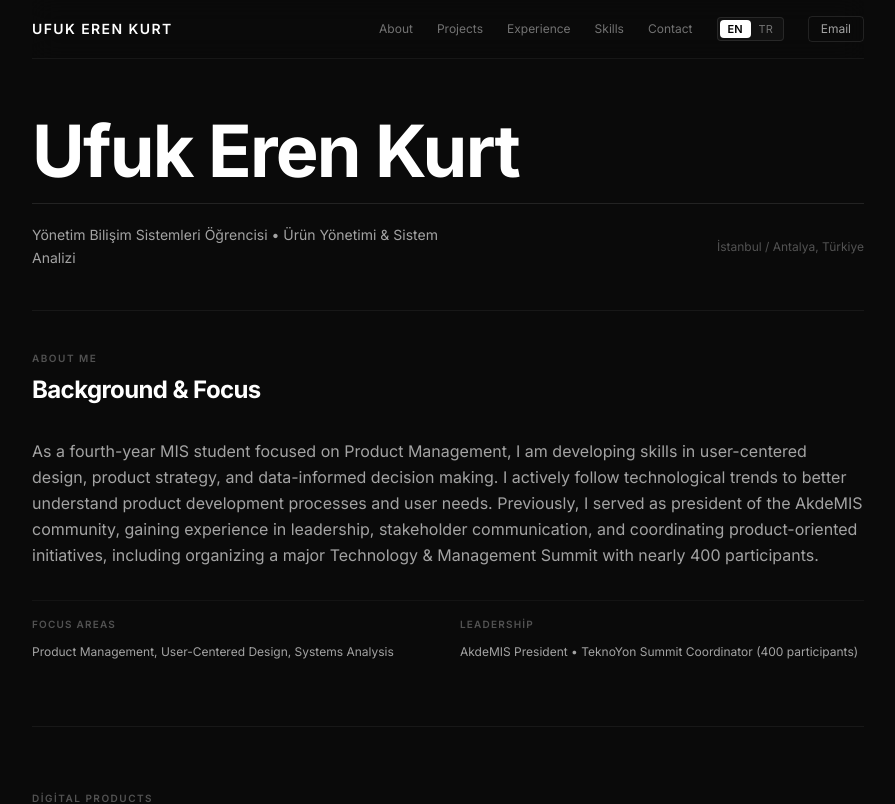
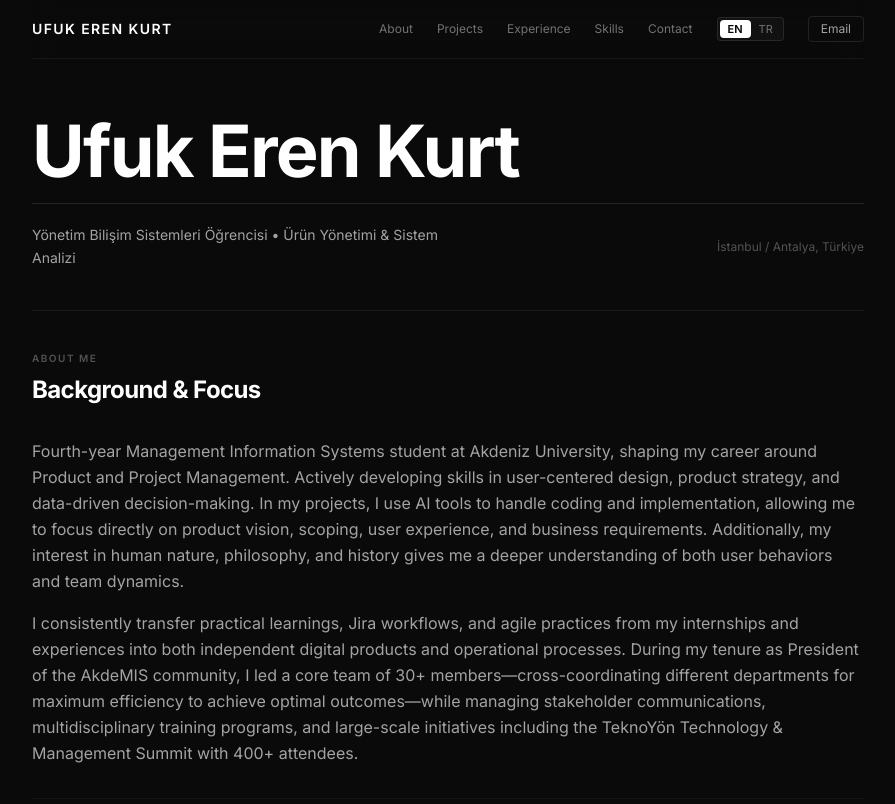
Before and after one commit to kargamak/portfolio, a React (Vite) app: page / in a window 1280 px wide. Shown: the top 804 px of the page, without its empty margins (192-1087 px from the left). Built offline with nearby package versions, Linux system fonts and the light colour scheme.

Commit message:
feat(about): update about texts in Turkish and English with comprehensive paragraphs

```diff
--- a/src/components/AboutSection.jsx
+++ b/src/components/AboutSection.jsx
@@ -18,9 +18,16 @@ export default function AboutSection({ lang = 'en' }) {
 
       {/* Full Width Bio Content */}
       <div className="space-y-8">
-        <p className="text-sm sm:text-base text-[#a3a3a3] leading-relaxed">
-          {isEn ? siteData.about.en : siteData.about.tr}
-        </p>
+        <div className="space-y-4">
+          {(Array.isArray(isEn ? siteData.about.en : siteData.about.tr)
+            ? (isEn ? siteData.about.en : siteData.about.tr)
+            : [isEn ? siteData.about.en : siteData.about.tr]
+          ).map((paragraph, index) => (
+            <p key={index} className="text-sm sm:text-base text-[#a3a3a3] leading-relaxed">
+              {paragraph}
+            </p>
+          ))}
+        </div>
 
         {/* Highlights Grid */}
         <div className="grid grid-cols-1 sm:grid-cols-2 gap-6 pt-4 border-t border-white/[0.04]">
--- a/src/data/siteData.js
+++ b/src/data/siteData.js
@@ -21,8 +21,14 @@ export const siteData = {
   // --- HAKKIMDA (ABOUT ME) ---
   about: {
     title: "Hakkımda",
-    en: "As a fourth-year MIS student focused on Product Management, I am developing skills in user-centered design, product strategy, and data-informed decision making. I actively follow technological trends to better understand product development processes and user needs. Previously, I served as president of the AkdeMIS community, gaining experience in leadership, stakeholder communication, and coordinating product-oriented initiatives, including organizing a major Technology & Management Summit with nearly 400 participants.",
-    tr: "Ürün Yönetimi (Product Management) ve Sistem Analizi odaklı Yönetim Bilişim Sistemleri 4. sınıf öğrencisiyim. Kullanıcı odaklı tasarım, ürün stratejisi ve veriye dayalı karar alma süreçlerinde kendimi geliştiriyorum. Teknoloji trendlerini ve kullanıcı ihtiyaçlarını yakından takip ediyorum. AkdeMIS topluluğu başkanlığı görevim süresince liderlik, paydaş iletişimi ve 400 katılımcılı TeknoYön Teknoloji & Yönetim Zirvesi gibi büyük ölçekli organizasyonların koordinasyonunu üstlendim."
+    en: [
+      "Fourth-year Management Information Systems student at Akdeniz University, shaping my career around Product and Project Management. Actively developing skills in user-centered design, product strategy, and data-driven decision-making. In my projects, I use AI tools to handle coding and implementation, allowing me to focus directly on product vision, scoping, user experience, and business requirements. Additionally, my interest in human nature, philosophy, and history gives me a deeper understanding of both user behaviors and team dynamics.",
+      "I consistently transfer practical learnings, Jira workflows, and agile practices from my internships and experiences into both independent digital products and operational processes. During my tenure as President of the AkdeMIS community, I led a core team of 30+ members—cross-coordinating different departments for maximum efficiency to achieve optimal outcomes—while managing stakeholder communications, multidisciplinary training programs, and large-scale initiatives including the TeknoYön Technology & Management Summit with 400+ attendees."
+    ],
+    tr: [
+      "Akdeniz Üniversitesi Yönetim Bilişim Sistemleri 4. sınıf öğrencisiyim. Kariyerimi Ürün ve Proje Yönetimi (Product & Project Management) alanında şekillendiriyor; kullanıcı odaklı tasarım, ürün stratejisi ve veriye dayalı karar alma süreçlerinde kendimi geliştirmeye devam ediyorum. Projelerimde yazılım ve geliştirme kısmını yapay zeka araçlarıyla yürütürken, ben doğrudan ürün vizyonu, kapsam belirleme, kullanıcı deneyimi ve iş gereksinimlerine odaklanıyorum. İnsan doğası, felsefe ve insanlık tarihine olan ilgim ise hem kullanıcı davranışlarını hem de ekip dinamiklerini daha derinlemesine anlamamı sağlıyor.",
+      "Stajlarımdan ve deneyimlerimden edindiğim Jira tabanlı iş takip ve çevik metodoloji pratiklerini hem kendi ürün geliştirme süreçlerime hem de operasyonel çalışmalara entegre ediyorum. AkdeMIS topluluğu başkanlığı görevim süresince 30’dan fazla kişilik bir çekirdek ekibi yöneterek farklı departmanları koordineli ve maksimum verimle çalıştırmayı, paydaş iletişimini, farklı disiplinlerden uzmanlarla yürütülen kapsamlı eğitim serilerini ve 400+ katılımcılı TeknoYön Teknoloji & Yönetim Zirvesi gibi büyük ölçekli organizasyonların koordinasyonunu üstlendim."
+    ]
   },
 
   // --- PROJELERİM (GERÇEK BAĞLANTILARLA) ---
```
